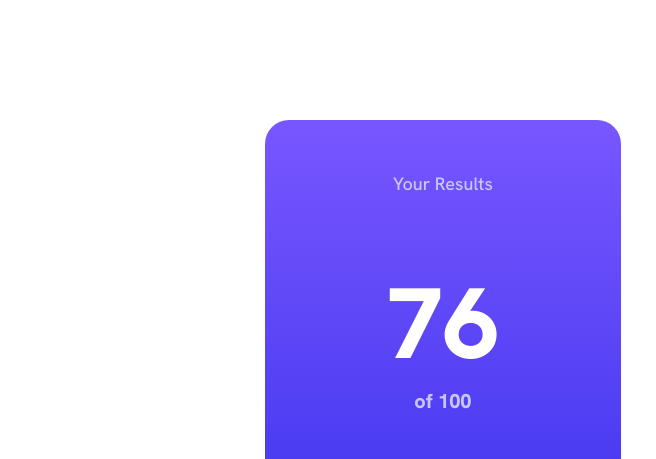
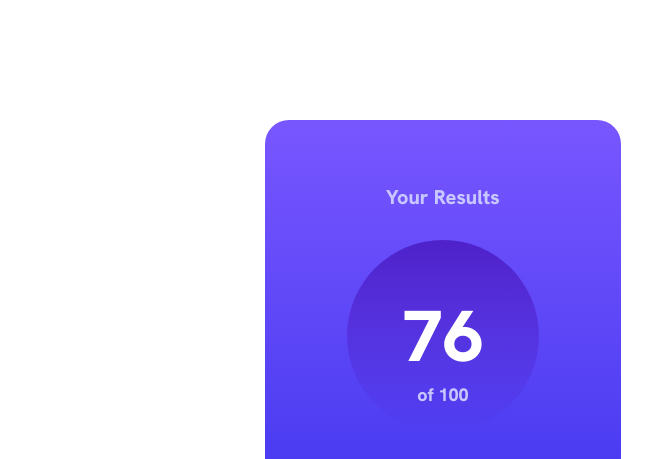
Before and after one commit to idohtml/Results-Summary-Component, a plain HTML site: page index.html in a window 1280 px wide. Shown: the top 459 px of the page, 0-656 px from the left. Drawn offline with Linux system fonts and the light colour scheme.

Commit message:
circle done

```diff
--- a/style.css
+++ b/style.css
@@ -63,33 +63,13 @@ h2 {
   );
   text-align: center;
   padding: 2rem;
-  position: relative;
-}
-
-.col-1::before,
-.col-1::after {
-  content: "";
-  position: absolute;
-  inset: 0;
-  z-index: -1;
-}
-
-.col-1::before {
-  background: linear-gradient(
-    to bottom,
-    var(--cr-violet-blue),
-    var(--cr-persian-blue)
-  );
-  border-radius: 50%;
-  width: 25%;
-  height: 100%;
-  margin: 0 auto;
-  padding: 2rem;
 }
 
 .col-1 p:first-child {
   color: var(--neu-lavender);
-  margin: 12px;
+  font-size: 20px;
+  font-weight: 800;
+  margin: 24px 12px;
 }
 
 .col-1 h1 {
@@ -103,6 +83,25 @@ h2 {
 .col-1 h1 span {
   color: var(--neu-white);
   font-size: 72px;
+  position: relative;
+}
+
+.col-1 h1 span::after {
+  content: "";
+  position: absolute;
+  top: 50%;
+  left: 50%;
+  transform: translate(-50%, -50%);
+
+  background: linear-gradient(
+    to bottom,
+    var(--cr-violet-blue),
+    var(--cr-persian-blue)
+  );
+  border-radius: 50%;
+  margin: 0 auto;
+  padding: 6rem;
+  z-index: -1;
 }
 
 .col-1 h2 {
@@ -214,11 +213,11 @@ h2 {
   }
 
   .col-1 h1 {
-    font-size: 20px;
+    font-size: 18px;
   }
 
   .col-1 h1 span {
-    font-size: 100px;
+    font-size: 72px;
   }
 
   .col-1 h2 {
```
